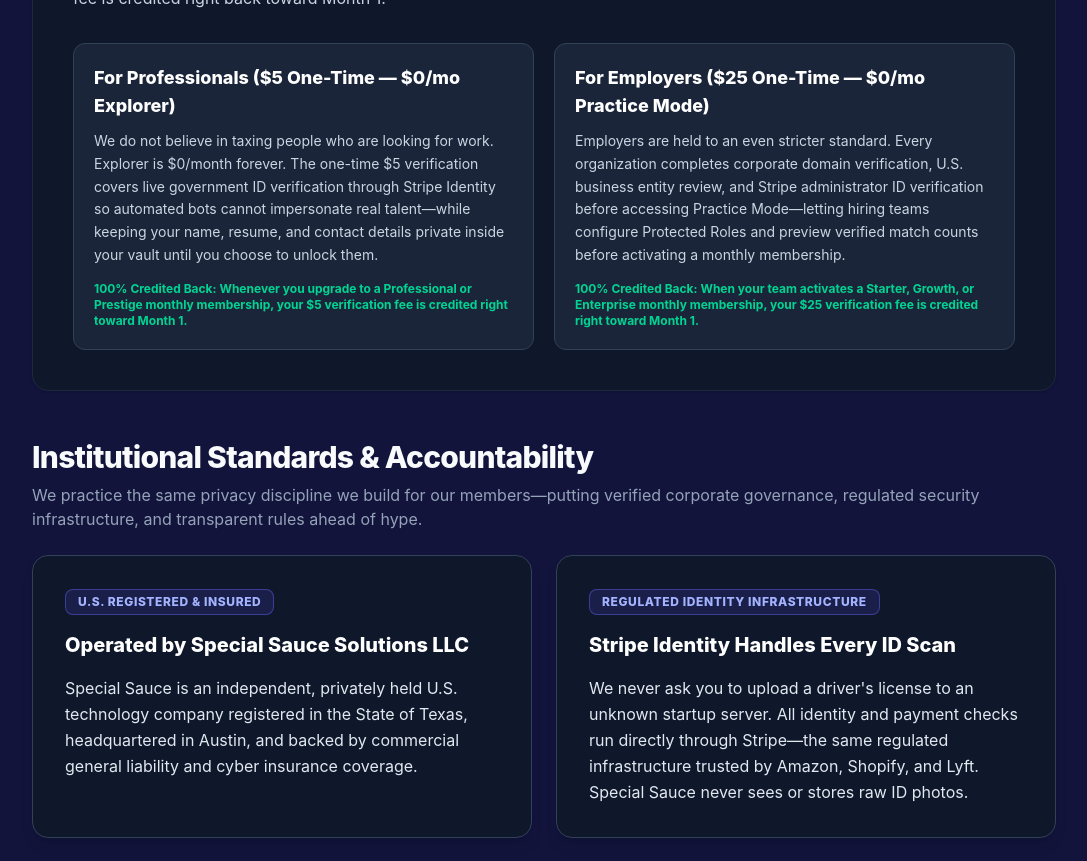
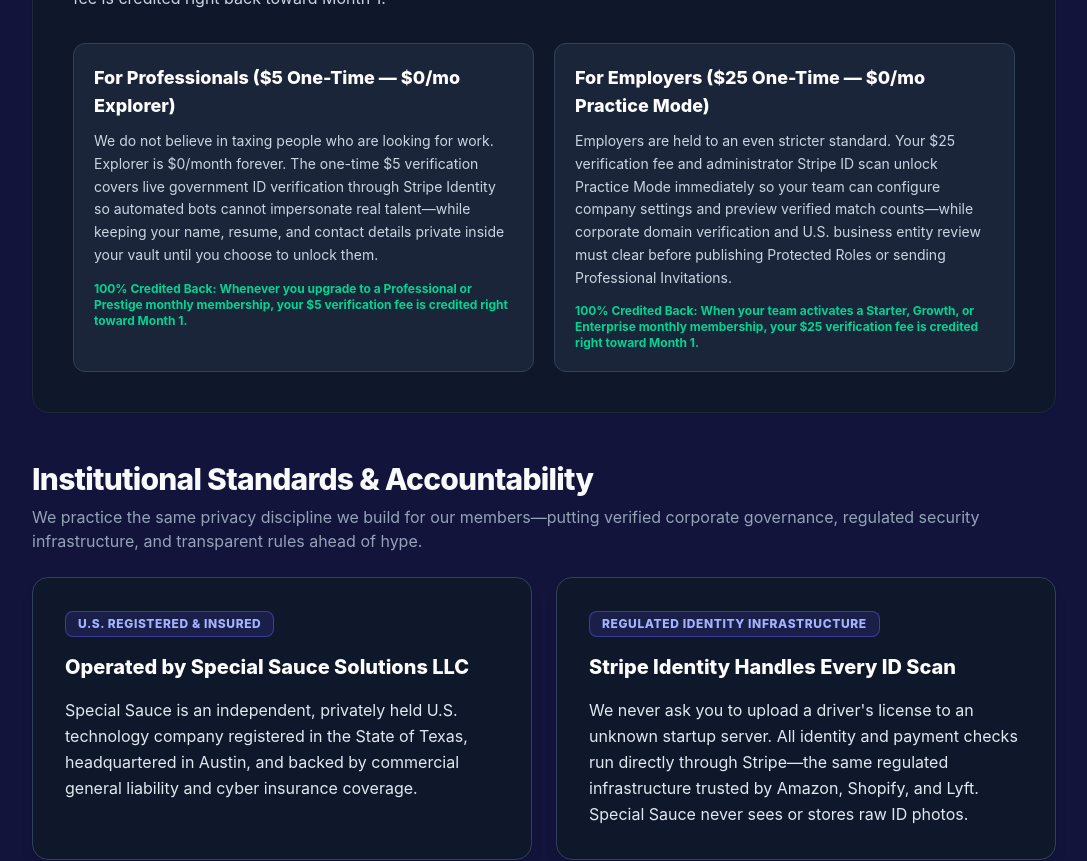
Before and after one commit to SpecialSauceIO/secure-job-board, a Next.js app: page /about in a window 1280 px wide. Shown: the part 1260-2121 px from the top of the page, without its empty margins (96-1183 px from the left). Built offline with nearby package versions, Linux system fonts and the light colour scheme; no server answers.

Commit message:
Clarify Employer Practice Mode vs Protected Role verification sequence on About page

```diff
--- a/src/app/about/page.tsx
+++ b/src/app/about/page.tsx
@@ -99,7 +99,7 @@ export default function AboutPage() {
                     For Employers ($25 One-Time — $0/mo Practice Mode)
                   </h3>
                   <p className="text-sm text-slate-300 leading-relaxed">
-                    Employers are held to an even stricter standard. Every organization completes corporate domain verification, U.S. business entity review, and Stripe administrator ID verification before accessing Practice Mode—letting hiring teams configure Protected Roles and preview verified match counts before activating a monthly membership.
+                    Employers are held to an even stricter standard. Your $25 verification fee and administrator Stripe ID scan unlock Practice Mode immediately so your team can configure company settings and preview verified match counts—while corporate domain verification and U.S. business entity review must clear before publishing Protected Roles or sending Professional Invitations.
                   </p>
                   <p className="text-xs font-bold text-emerald-400 pt-1">
                     100% Credited Back: When your team activates a Starter, Growth, or Enterprise monthly membership, your $25 verification fee is credited right toward Month 1.
```
